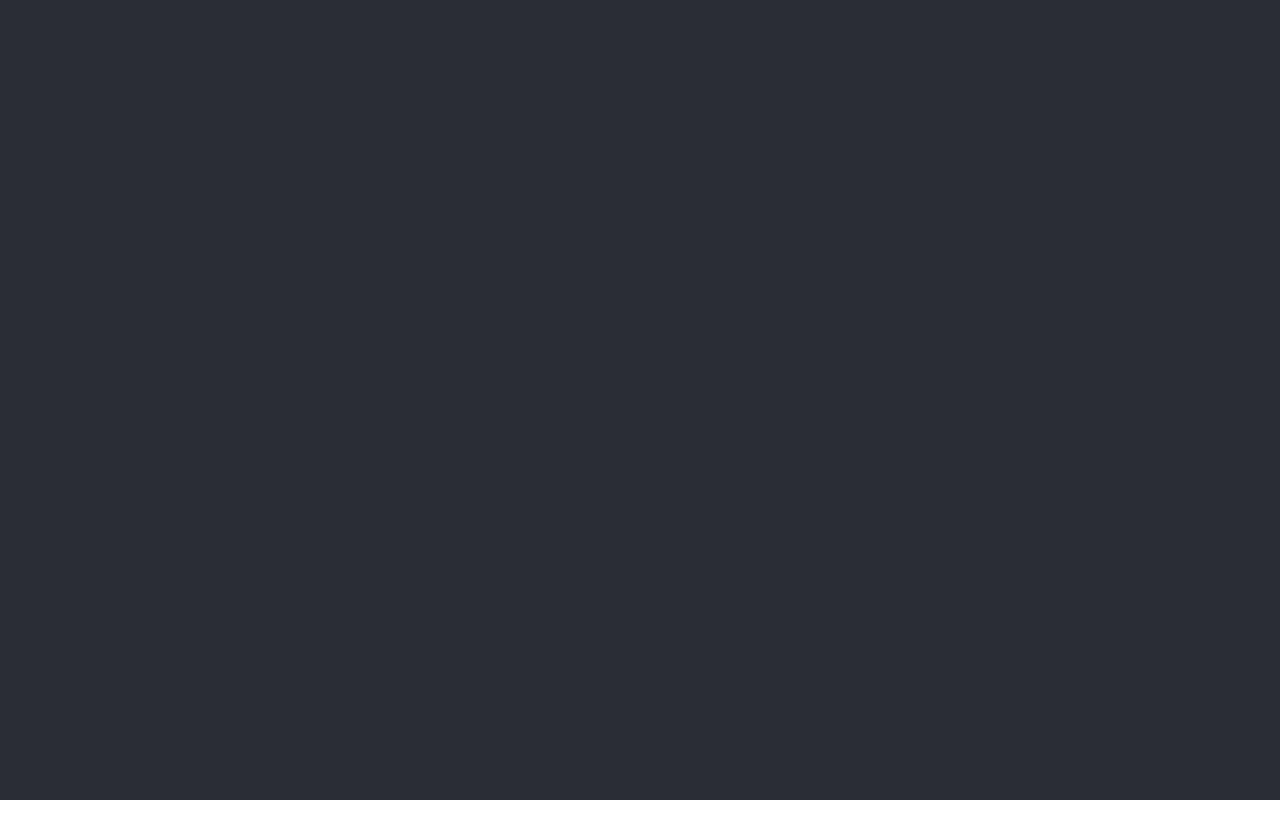
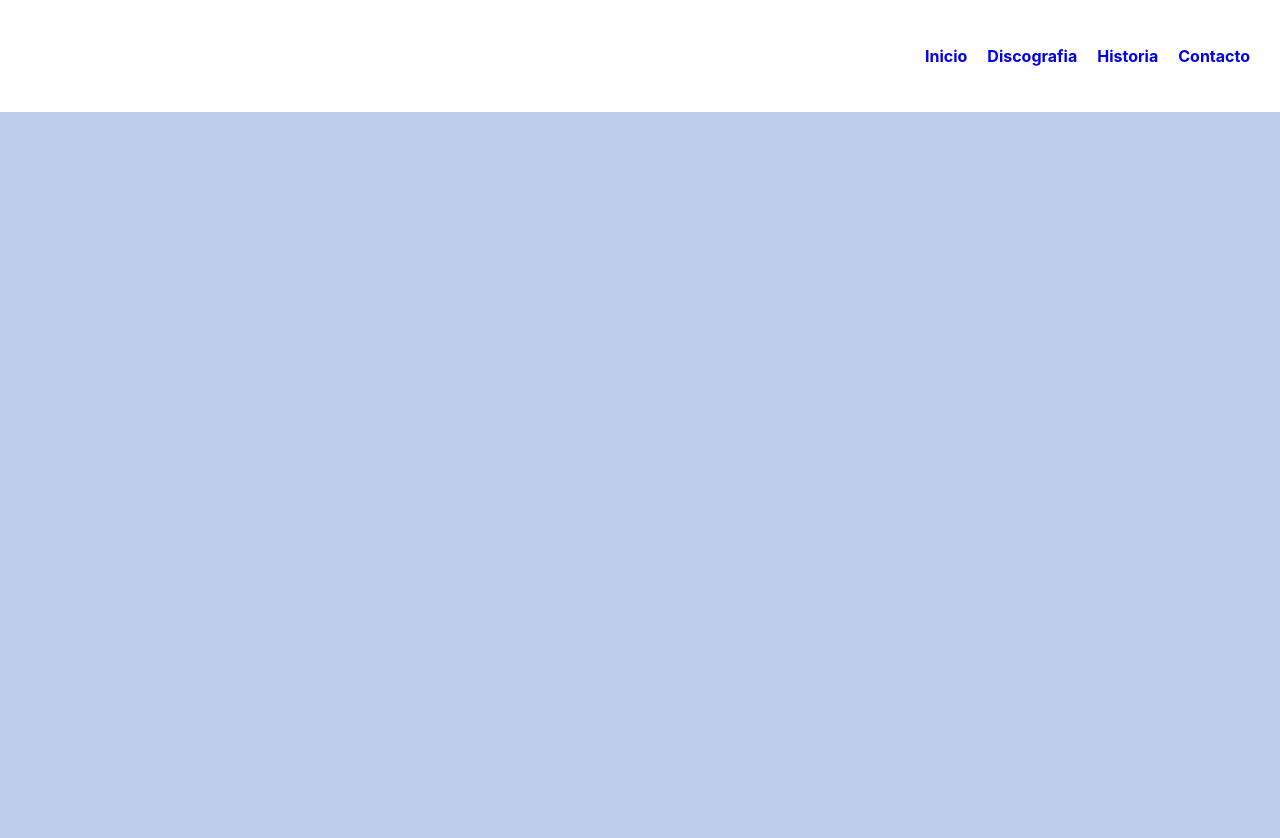
Before and after one commit to Emilianolandi/Final, a React (Create React App) app: page / in a window 1280 px wide. Shown: the top 838 px of the page. Before the commit the page ends 800 px from the top, so only its background shows below. Built offline with nearby package versions, Linux system fonts and the light colour scheme.

Commit message:
botonera

```diff
--- a/src/App.css
+++ b/src/App.css
@@ -14,7 +14,7 @@
 }
 
 .App-header {
-  background-color: #282c34;
+  background-color: #bdceed;
   min-height: 100vh;
   display: flex;
   flex-direction: column;
--- a/src/App.js
+++ b/src/App.js
@@ -1,9 +1,11 @@
+import Navegacion from './components/Navegacion';
+import './App.css';
 
-import './App.css';
 
 function App() {
   return (
     <div className="App">
+      < Navegacion />
       <header className="App-header">
 
 
--- /dev/null
+++ b/src/components/Navegacion.js
@@ -0,0 +1,18 @@
+import './navegacion.css'
+
+export default function botonera(){
+    return(<ul className='lista'>
+    <li>
+        <a href="Inicio.html"> Inicio</a>
+    </li>
+    <li>
+        <a href="discografia.html"> Discografia</a>
+    </li>
+    <li>
+        <a href="Historia.html"> Historia</a>
+    </li>
+    <li>
+        <a href="Contacto.html"> Contacto</a>
+    </li>
+</ul>)
+}
--- /dev/null
+++ b/src/components/navegacion.css
@@ -0,0 +1,18 @@
+.lista{
+    display: flex;
+    justify-content: flex-end;
+    align-items: flex-end;
+    /* background-color: aqua; */
+    padding: 20px;
+    list-style-type: none;
+
+
+}
+.lista a{
+    text-decoration: none;
+    font-weight: bold;
+}
+.lista li{
+    padding: 10px;
+
+}
```
Also changed, not shown: src/components/Disco-luz.js (added, +10 -0 lines), src/components/disco-luz.css (added).
